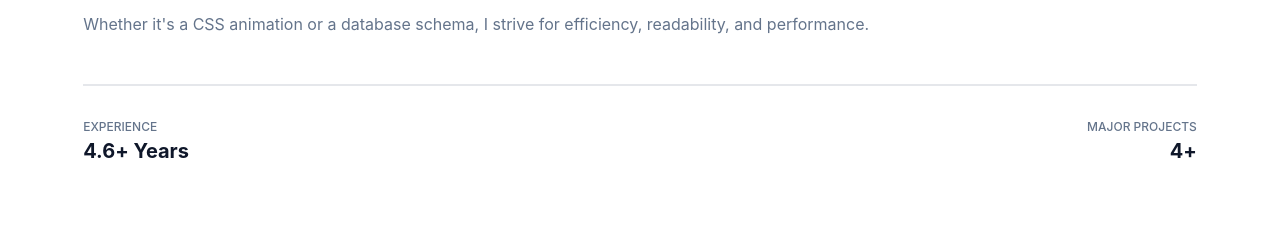
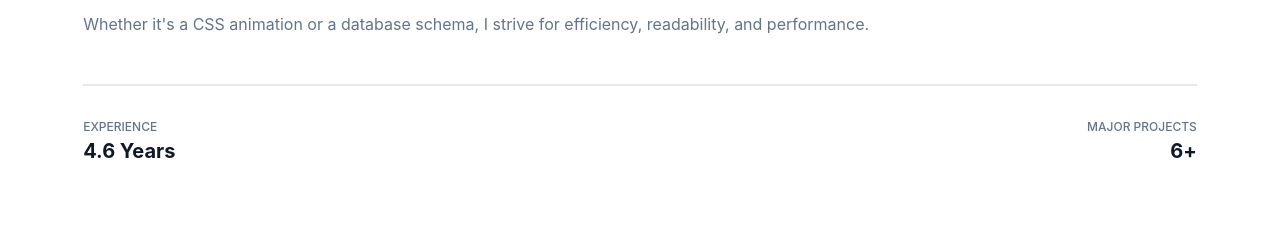
Before and after one commit to onkar-kulkarni-dev/frontend-portfolio, a React (Vite) app in the folder frontend-portfolio/: page / in a window 1280 px wide. Shown: the part 880-1106 px from the top of the page. Built offline with nearby package versions, Linux system fonts and the light colour scheme.

Commit message:
updated resume and made projects and exp dynamic

```diff
--- a/frontend-portfolio/src/components/sections/About/About.tsx
+++ b/frontend-portfolio/src/components/sections/About/About.tsx
@@ -3,6 +3,8 @@ import styles from "./About.module.scss";
 import Title from "../../common/Title/Title";
 import { MdOutlineRocketLaunch } from "react-icons/md";
 import { RiFlashlightLine } from "react-icons/ri";
+import CommonHelper from "../../../helper/commonHelper";
+import { CareerStartDate, MajorProjects } from "../../../constants/constant";
 
 type Props = {};
 
@@ -48,8 +50,8 @@ const About: React.FC<Props> = () => {
         <p>Major Projects</p>
       </div>
       <div className={styles.footerItems}>
-        <p className={styles.footerValues}>4.6+ years</p>
-        <p className={styles.footerValues}>4+</p>
+        <p className={styles.footerValues}>{CommonHelper.getTotalExperience(CareerStartDate)}</p>
+        <p className={styles.footerValues}>{`${MajorProjects}+`}</p>
       </div>
     </section>
   );
--- a/frontend-portfolio/src/constants/constant.ts
+++ b/frontend-portfolio/src/constants/constant.ts
@@ -1 +1,3 @@
-export const careerStartDate = "Aug 2021";
+export const CareerStartDate = "Aug 2021";
+
+export const MajorProjects = 6;
```
Also changed, not shown: 1 other file (tests, documents, lock files or other folders).
